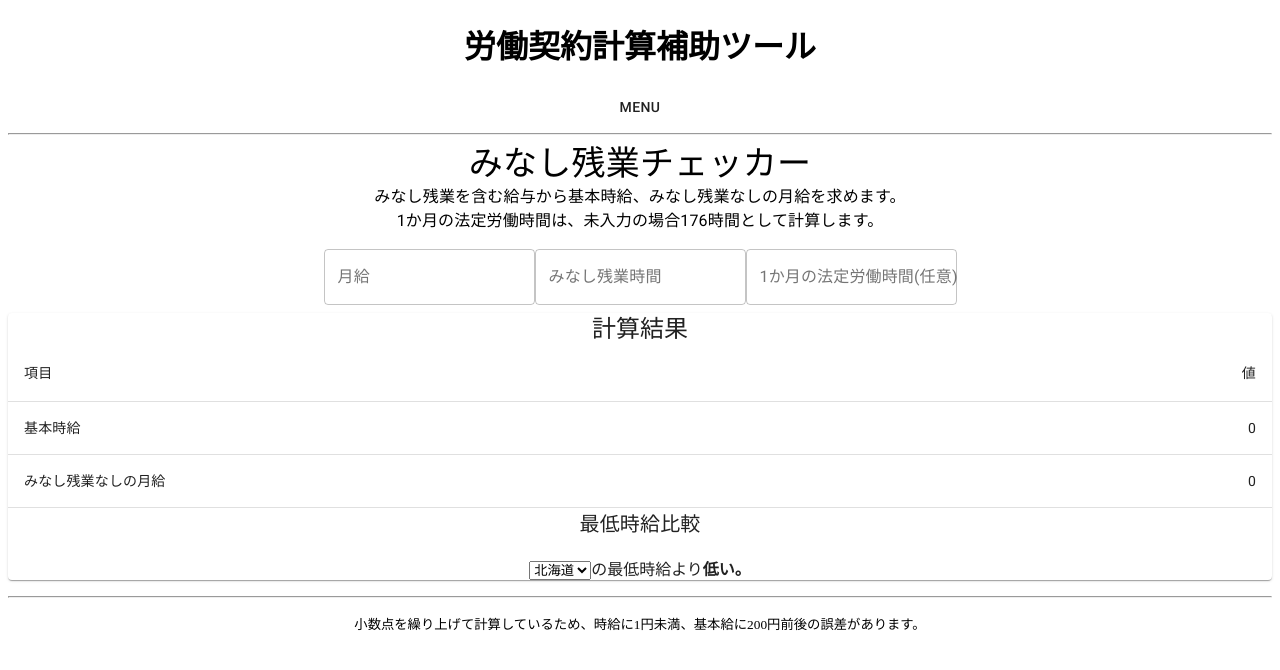
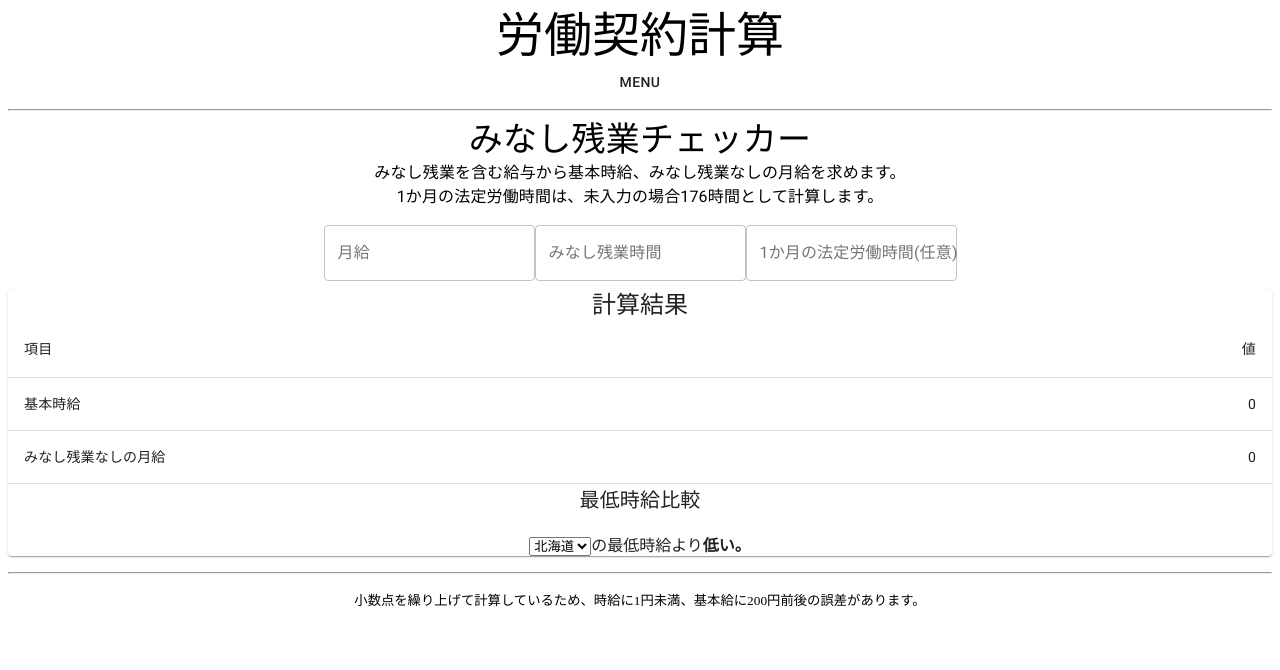
Before and after one commit to creatio313/Calculartor, a React (Create React App) app: page / in a window 1280 px wide. Shown: the top 670 px of the page. Built offline with nearby package versions, Linux system fonts and the light colour scheme.

Commit message:
タイトルをシンプルに
タイトルをシンプルにして、Material UIを反映

```diff
--- a/src/App.js
+++ b/src/App.js
@@ -5,6 +5,7 @@ import {BrowserRouter as Router, Link, Route, Switch} from 'react-router-dom';
 import Button from '@material-ui/core/Button';
 import Menu from '@material-ui/core/Menu';
 import MenuItem from '@material-ui/core/MenuItem'
+import Typography from '@material-ui/core/Typography';
 
 import Minashi from './Minashi.js';
 import Holiday from './Holiday.js';
@@ -22,7 +23,9 @@ function App() {
   return (
     <Router className="App">
       <header>
-        <h1>労働契約計算補助ツール</h1>
+        <Typography variant="h3" component="h1">
+          労働契約計算
+        </Typography>
         <Button aria-controls="simple-menu" aria-haspopup="true" onClick={handleClick}>
           Menu
         </Button>
```
